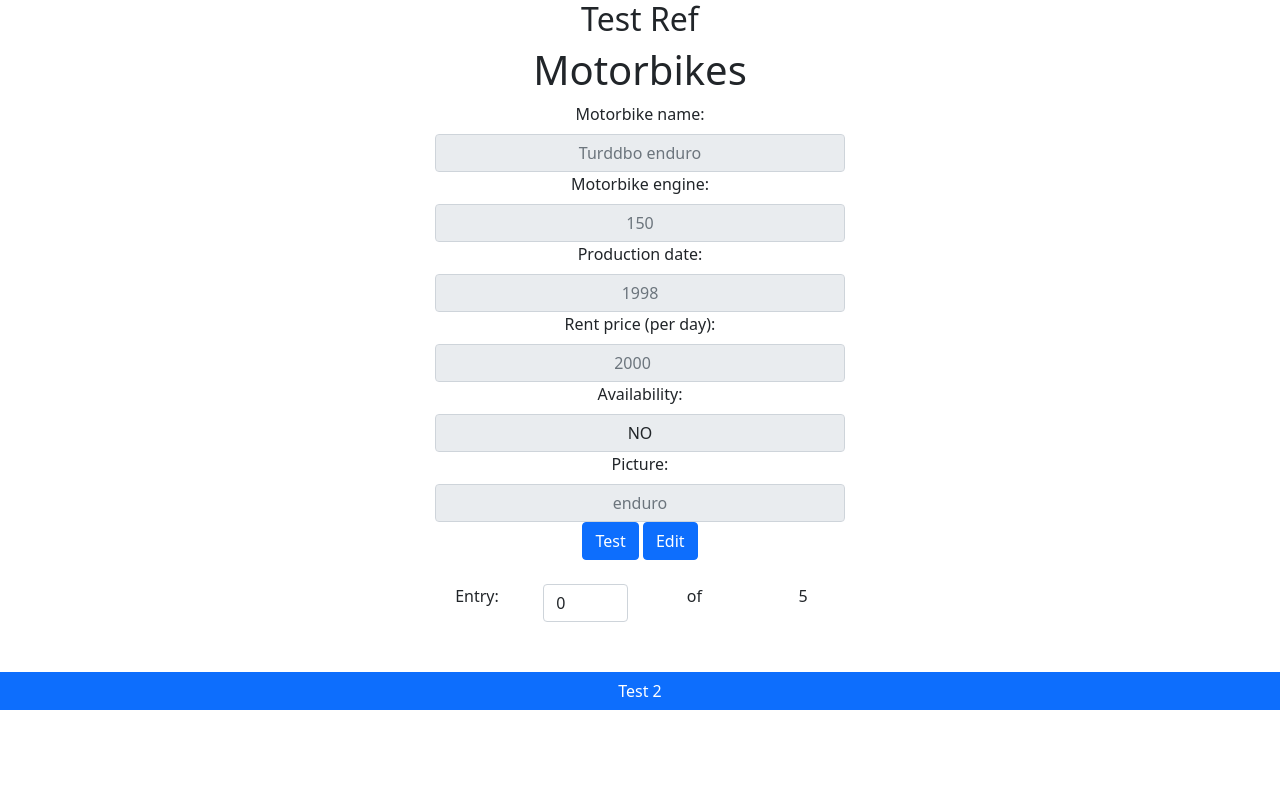
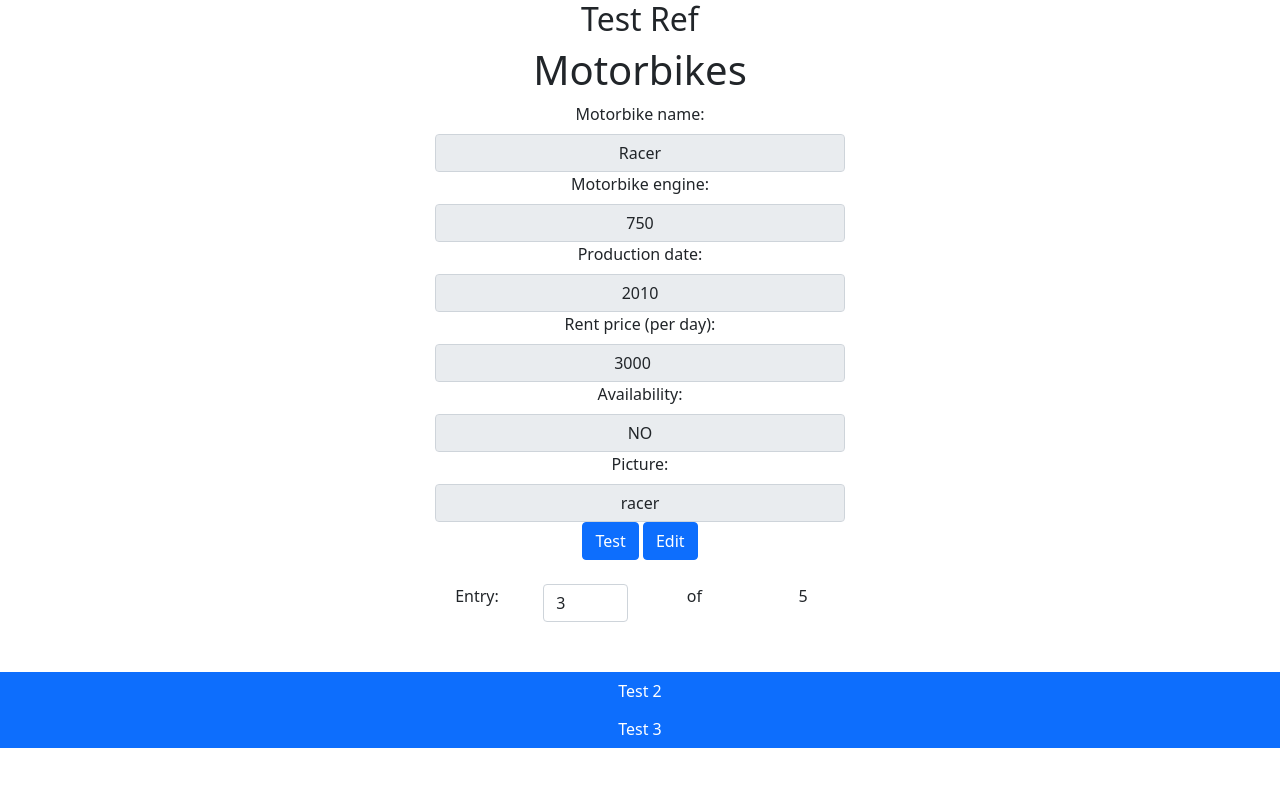
Before and after one commit to donbigosso/JSON_Reader_Frontend, a React (Create React App) app: page / in a window 1280 px wide. Shown: the top 786 px of the page. Built offline with nearby package versions, Linux system fonts and the light colour scheme.

Commit message:
Changing form event handling from useForm to regular event handling

```diff
--- a/src/App.js
+++ b/src/App.js
@@ -2,7 +2,7 @@ import "./App.css";
 import React, { useState, useEffect } from "react";
 import axios from "axios";
 import Loader from "./components/Loader";
-import EntryEditor from "./components/EntryEditor";
+import EntryEditorNew from "./components/EntryEditorNew";
 import "bootstrap/dist/css/bootstrap.min.css";
 
 function App() {
@@ -61,7 +61,7 @@ function App() {
       return <Loader />;
     } else {
       return (
-        <EntryEditor
+        <EntryEditorNew
           data={dataPack}
           fileName={fileName}
           customSettings={customSettings}
--- /dev/null
+++ b/src/components/EntryEditorNew.js
@@ -0,0 +1,212 @@
+import React, { useState, useRef } from "react";
+import Form from "react-bootstrap/Form";
+import Col from "react-bootstrap/Col";
+import { Button, FormControl, Row } from "react-bootstrap";
+
+import axios from "axios";
+
+export default function EntryEditorNew(props) {
+  //TakNieModal({naglowek, tresc, usuwanie, ...props})
+
+  const [editMode, setEditMode] = useState(false);
+  const [currentElement, setCurrentElement] = useState(3);
+  const [alertStatus, setAlertStatus] = useState({ elementNotInRange: false });
+  const labelCaptions = props.customSettings.labelCaptions;
+  const fileNames = props.customSettings.fileNames;
+  const fileNameKeys = Object.keys(fileNames);
+  const [dataPack, setDataPack] = useState(props.data);
+
+  // checks if a json label has a proper dectription stored in labelCaptions object
+  const labelCaptionKeys = Object.keys(labelCaptions);
+  const exampleRef = useRef(null);
+  const exampleFunction = () => {
+    // exampleRef.current.children[3].style.color = "red";
+    exampleRef.current.children[2].children[0].children[0].children[1].children[0].children[1].value =
+      "";
+  };
+
+  const displayLabelName = (label) => {
+    let labelToDisplay = label;
+    labelCaptionKeys.forEach((element) => {
+      if (element === label) {
+        labelToDisplay = labelCaptions[element];
+      }
+    });
+    return labelToDisplay;
+  };
+
+  const displayCustomFileName = (fileName) => {
+    let labelToDisplay = fileName;
+    fileNameKeys.forEach((element) => {
+      if (element === fileName) {
+        labelToDisplay = fileNames[element];
+      }
+    });
+    return labelToDisplay;
+  };
+
+  const labelKeys = Object.keys(dataPack[0]);
+
+  const checkPlaceholder = (element) => {
+    if (typeof element === "boolean") {
+      if (element) {
+        return "true";
+      } else {
+        return "false";
+      }
+    } else {
+      return element;
+    }
+  };
+
+  const checkInputType = (value) => {
+    return typeof value === "string"
+      ? "text"
+      : typeof value === "number"
+      ? "number"
+      : typeof value === "boolean"
+      ? "boolean"
+      : "text";
+  };
+
+  const createAFormControlField = (element, index) => {
+    const typeOfInput = checkInputType(dataPack[0][element]);
+
+    return typeOfInput !== "boolean" ? (
+      <Form.Control
+        className="formField"
+        type={typeOfInput}
+        readOnly={!editMode}
+        value={checkPlaceholder(dataPack[currentElement][element])}
+        onChange={(event) => handleChange(event, element)}
+      />
+    ) : (
+      <FormControl
+        as="select"
+        defaultValue={dataPack[currentElement][element] ? "YES" : "NO"}
+        className="formField"
+        disabled={!editMode}
+      >
+        <option>YES</option>
+        <option>NO</option>
+      </FormControl>
+    );
+  };
+  const drawFormFields = () => {
+    return labelKeys.map((element, index) => (
+      <div key={element}>
+        <Row>
+          <Col md={4}></Col>
+          <Col md={4}>
+            <Form.Group controlId={element}>
+              <Form.Label>{displayLabelName(element)}: </Form.Label>
+              {createAFormControlField(element, index)}
+            </Form.Group>
+          </Col>
+          <Col md={4}></Col>
+        </Row>
+      </div>
+    ));
+  };
+
+  const drawForm = () => {
+    return (
+      <Form>
+        {drawFormFields()}
+        <Button type="submit">Test</Button>{" "}
+        <Button
+          onClick={() => {
+            setEditMode(!editMode);
+          }}
+        >
+          {editMode ? "Cancel" : "Edit"}
+        </Button>
+      </Form>
+    );
+  };
+
+  const handleChange = (event, element) => {
+    const updatedValues = [...dataPack];
+    updatedValues[currentElement][element] = event.target.value;
+    setDataPack(updatedValues);
+    console.log(updatedValues);
+  };
+
+  const handleEntrySelect = (event) => {
+    setCurrentElement(event.target.value);
+  };
+
+  const giveOptions = () => {
+    return dataPack.map((value, key) => (
+      <li key={key}>
+        <br />
+        Key: {key + 1}
+      </li>
+    ));
+  };
+  const onSubmit = (data) => {
+    const url = props.customSettings.settings.apiPath;
+    const changedData = {};
+    for (const [key, value] of Object.entries(data)) {
+      if (value !== "") {
+        changedData[key] = value;
+      } else {
+        changedData[key] = dataPack[currentElement][key];
+      }
+    }
+
+    const dataForPosting = {
+      task: "none",
+      filename: props.customSettings.settings.jsonFilename,
+      index: currentElement,
+      data: changedData,
+    };
+    axios
+      .post(url, dataForPosting)
+      .then((res) => console.log(res.data))
+      .catch((err) => console.log(err));
+  };
+  return (
+    <div ref={exampleRef}>
+      <h2>Test Ref</h2>
+      <h1>{displayCustomFileName(props.fileName)}</h1>
+      {drawForm()}
+      <br />
+      <Row>
+        <Col sm={4}></Col>
+        <Col sm={1}>Entry:</Col>
+        <Col sm={1}>
+          <Form.Control
+            as="select"
+            value={currentElement}
+            disabled={editMode}
+            onChange={handleEntrySelect}
+          >
+            {dataPack.map((value, key) => (
+              <option key={key}>{key}</option>
+            ))}
+          </Form.Control>
+        </Col>
+        <Col sm={1}>of</Col>
+        <Col sm={1}>{dataPack.length - 1}</Col>
+      </Row>
+      <p className="alert">
+        {alertStatus.elementNotInRange
+          ? "Element not in range, please enter a correct value..."
+          : ""}
+      </p>
+      <Row>
+        <Button onClick={exampleFunction}>Test 2</Button>
+      </Row>
+      <Row>
+        <Button
+          onClick={() => {
+            handleChange(1);
+          }}
+        >
+          Test 3
+        </Button>
+      </Row>
+    </div>
+  );
+}
```
